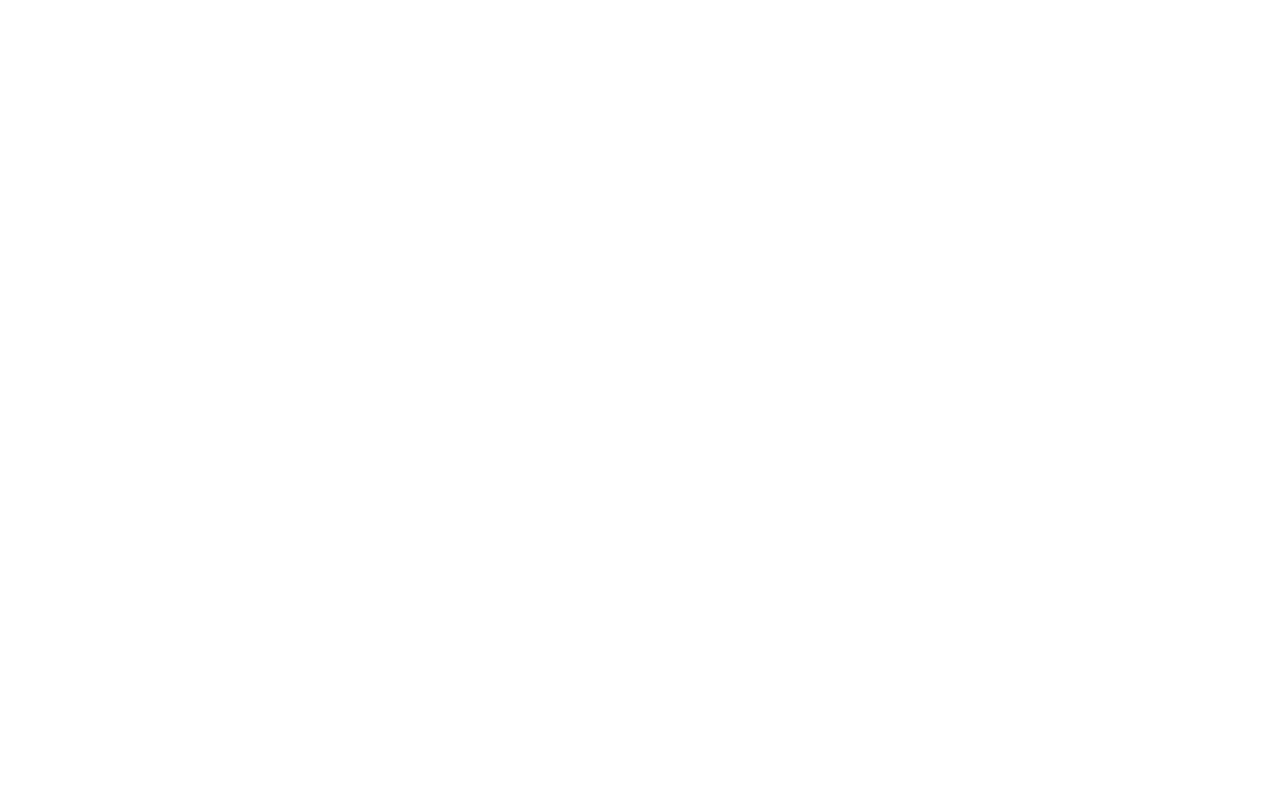
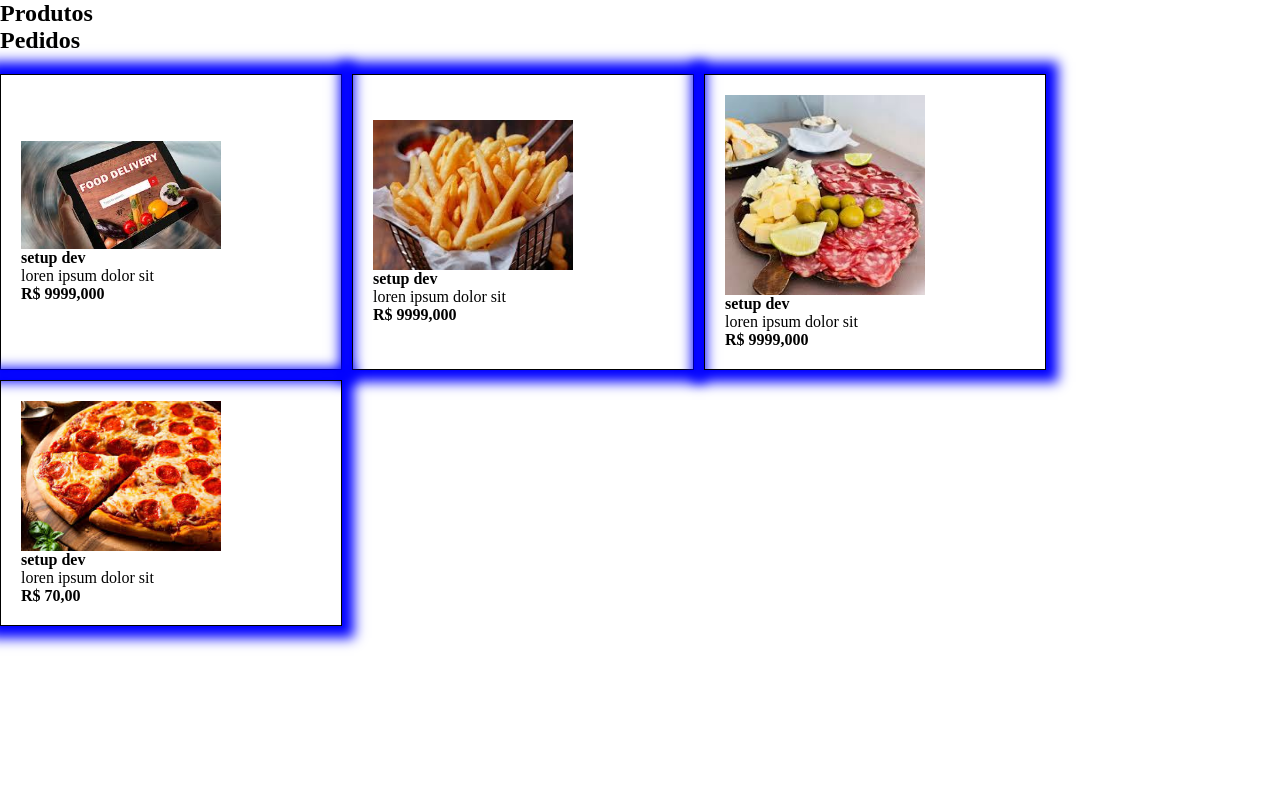
Before and after one commit to rodrigo570282/web, a PHP site: page / in a window 1280 px wide. Before the commit the page is empty. Run offline with PHP 8.4, Linux system fonts and the light colour scheme.

Commit message:
atualizar

```diff
--- a/desenvolvimento web Thiago/HTML/projetos/cards/index.html
+++ b/desenvolvimento web Thiago/HTML/projetos/cards/index.html
@@ -0,0 +1,55 @@
+<!DOCTYPE html>
+<html lang="">
+<head>
+    <meta charset="UTF-8">
+    <meta name="viewport" content="width=device-width, initial-scale=1.0">
+    <link rel="stylesheet" href="style.css">
+    <title>Document</title>
+</head>
+<body>
+    <main>
+        <section>
+            <h2>Produtos</h2>
+            <h1>Pedidos</h1>
+        </section>
+            <div class="card-container">
+
+                <div class="card">
+                <img src="imagens/principal.jpg" alt="produto 1">
+                <h4>setup dev</h4>
+                <p>loren ipsum dolor sit</p>
+                <p><strong>R$ 9999,000</strong></p>
+                <!-- imagem img
+                titulos h4
+                descrição p
+                valor p strong
+                -->
+                </div>
+
+
+                <div class="card">
+                <img src="imagens/batata.jpg" alt="produto 2">
+                <h4>setup dev</h4>
+                <p>loren ipsum dolor sit</p>
+                <p><strong>R$ 9999,000</strong></p>
+                </div>
+
+                    <div class="card">
+                <img src="imagens/frios.jpg" alt="produto 3">
+                <h4>setup dev</h4>
+                <p>loren ipsum dolor sit</p>
+                <p><strong>R$ 9999,000</strong></p>
+                </div>
+
+                <div class="card">
+                <img src="imagens/pizza.jpg" alt="produto 4">
+                <h4>setup dev</h4>
+                <p>loren ipsum dolor sit</p>
+                <p><strong>R$ 70,00</strong></p>
+                </div>
+
+
+            </div>
+    </main>
+</body>
+</html>
--- a/desenvolvimento web Thiago/HTML/projetos/cards/style.css
+++ b/desenvolvimento web Thiago/HTML/projetos/cards/style.css
@@ -1,3 +1,19 @@
+*{
+    margin: 0;
+    padding: 0;
+}
+main {
+    padding: 20;
+}
+
+.card-container {
+    margin-top: 20px;
+    display: flex;
+    flex-wrap: wrap;
+    gap: 10px;
+}
+
+
 .card-container .card img{
     width: 200px;
     max-width: 200px;
@@ -9,5 +25,8 @@
     flex-direction: column;
     justify-content: center;
     width: 300px;
+    padding: 20px;
+    /*      top rh low left cor */
+    box-shadow: 0 0 12px 12px blue ;
 
 }
```
